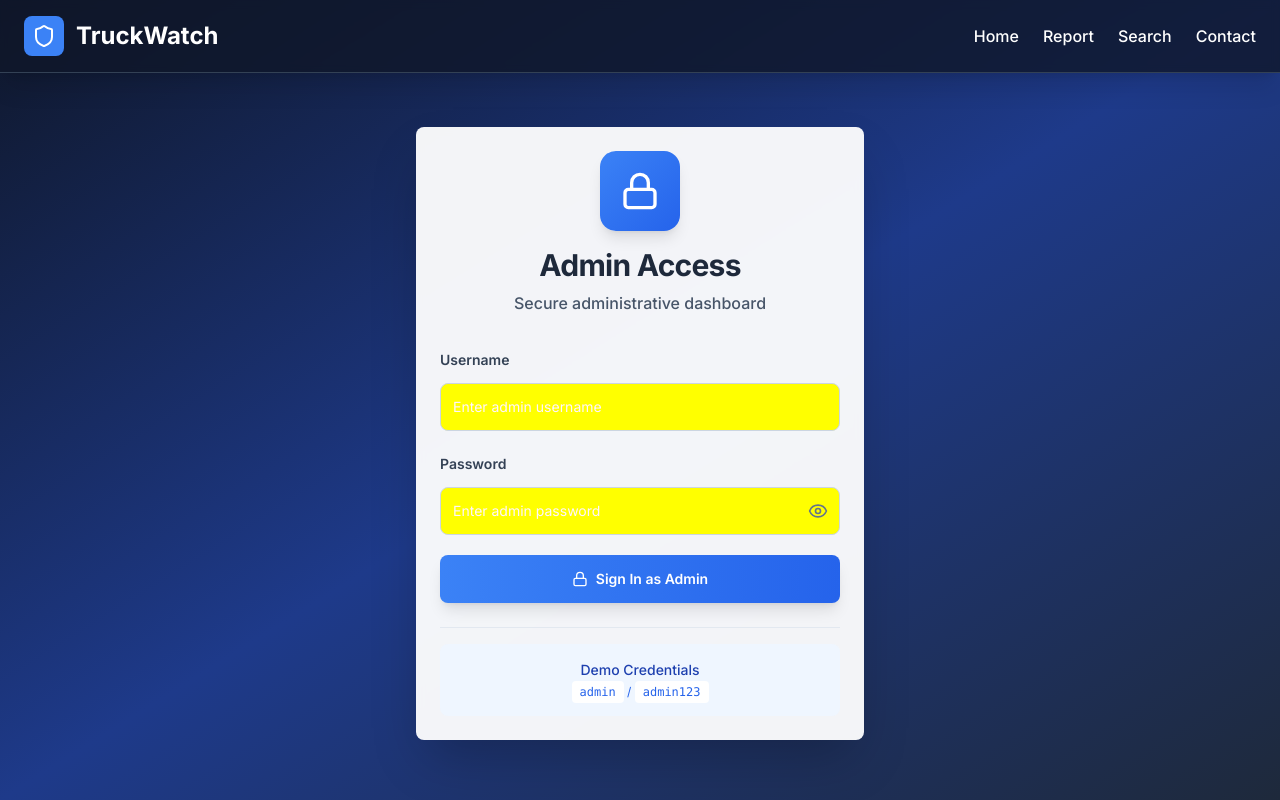
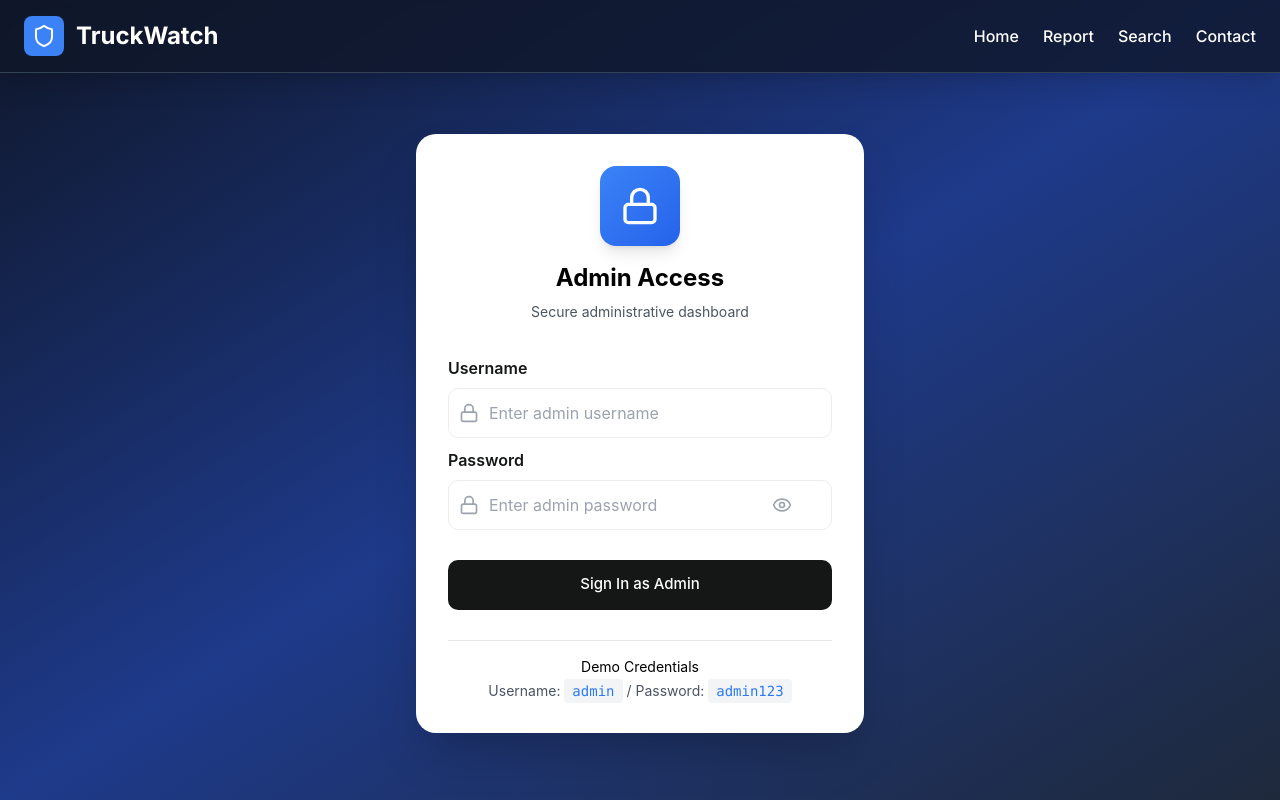
Before and after one commit to cryptolazeez/truck-truth-guardian, a React (Vite) app: page /admin-login in a window 1280 px wide. Built offline with nearby package versions, Linux system fonts and the light colour scheme.

Commit message:
Refactor: Apply new login page styling
Updated the Admin Login page (`src/pages/AdminLogin.tsx`) with new CSS styling.

```diff
--- a/src/pages/AdminLogin.tsx
+++ b/src/pages/AdminLogin.tsx
@@ -57,69 +57,72 @@ const AdminLogin = () => {
       {/* Admin Login Form */}
       <div className="flex items-center justify-center min-h-[calc(100vh-80px)] py-12 px-6">
         <div className="w-full max-w-md">
-          <Card className="shadow-2xl border-0 bg-white/95 backdrop-blur-sm">
-            <CardHeader className="text-center space-y-4 pb-8">
-              <div className="bg-gradient-to-br from-blue-500 to-blue-600 w-20 h-20 rounded-2xl flex items-center justify-center mx-auto shadow-lg">
+          {/* Form container matching the CSS design */}
+          <div className="flex flex-col gap-2.5 bg-white p-8 w-full max-w-[450px] rounded-[20px] shadow-2xl" style={{ fontFamily: '-apple-system, BlinkMacSystemFont, "Segoe UI", Roboto, Oxygen, Ubuntu, Cantarell, "Open Sans", "Helvetica Neue", sans-serif' }}>
+
+            {/* Header */}
+            <div className="text-center mb-6">
+              <div className="bg-gradient-to-br from-blue-500 to-blue-600 w-20 h-20 rounded-2xl flex items-center justify-center mx-auto shadow-lg mb-4">
                 <Lock className="h-10 w-10 text-white" />
               </div>
-              <div className="space-y-2">
-                <CardTitle className="text-3xl font-bold text-slate-800">Admin Access</CardTitle>
-                <p className="text-slate-600 font-medium">Secure administrative dashboard</p>
+              <h2 className="text-2xl font-bold text-black mb-2">Admin Access</h2>
+              <p className="text-gray-600 text-sm">Secure administrative dashboard</p>
             </div>
-            </CardHeader>
 
-            <CardContent className="space-y-6">
-              <form onSubmit={handleSubmit} className="space-y-5">
+            <form onSubmit={handleSubmit} className="flex flex-col gap-2.5">
               {error && (
-                  <div className="bg-red-50 border border-red-200 rounded-xl p-4 flex items-center space-x-3 animate-in slide-in-from-top-2">
+                <div className="bg-red-50 border border-red-200 rounded-xl p-4 flex items-center space-x-3 mb-4">
                   <AlertCircle className="h-5 w-5 text-red-600 flex-shrink-0" />
-                    <span className="text-red-700 font-medium">{error}</span>
+                  <span className="text-red-700 font-medium text-sm">{error}</span>
                 </div>
               )}
 
-                <div className="space-y-3">
-                  <Label htmlFor="username" className="text-sm font-semibold text-slate-700">
-                    Username
-                  </Label>
-                  <Input
-                    id="username"
+              {/* Username Field */}
+              <div className="flex flex-col">
+                <label className="text-[#151717] font-semibold mb-2">Username</label>
+                <div className="border-[1.5px] border-[#ecedec] rounded-[10px] h-[50px] flex items-center pl-2.5 transition-all duration-200 ease-in-out focus-within:border-[#2d79f3]">
+                  <Lock className="h-5 w-5 text-gray-400" />
+                  <input
                     type="text"
                     value={username}
                     onChange={e => setUsername(e.target.value)}
                     placeholder="Enter admin username"
-                    className="h-12 border-slate-300 focus:border-blue-500 focus:ring-blue-500 rounded-lg"
+                    className="ml-2.5 rounded-[10px] border-none w-[85%] h-full outline-none"
+                    style={{ fontFamily: '-apple-system, BlinkMacSystemFont, "Segoe UI", Roboto, Oxygen, Ubuntu, Cantarell, "Open Sans", "Helvetica Neue", sans-serif' }}
                     required
                   />
                 </div>
+              </div>
 
-                <div className="space-y-3">
-                  <Label htmlFor="password" className="text-sm font-semibold text-slate-700">
-                    Password
-                  </Label>
-                  <div className="relative">
-                    <Input
-                      id="password"
+              {/* Password Field */}
+              <div className="flex flex-col">
+                <label className="text-[#151717] font-semibold mb-2">Password</label>
+                <div className="border-[1.5px] border-[#ecedec] rounded-[10px] h-[50px] flex items-center pl-2.5 transition-all duration-200 ease-in-out focus-within:border-[#2d79f3]">
+                  <Lock className="h-5 w-5 text-gray-400" />
+                  <input
                     type={showPassword ? "text" : "password"}
                     value={password}
                     onChange={e => setPassword(e.target.value)}
                     placeholder="Enter admin password"
-                      className="h-12 pr-12 border-slate-300 focus:border-blue-500 focus:ring-blue-500 rounded-lg"
+                    className="ml-2.5 rounded-[10px] border-none w-[75%] h-full outline-none"
+                    style={{ fontFamily: '-apple-system, BlinkMacSystemFont, "Segeo UI", Roboto, Oxygen, Ubuntu, Cantarell, "Open Sans", "Helvetica Neue", sans-serif' }}
                     required
                   />
                   <button
                     type="button"
                     onClick={() => setShowPassword(!showPassword)}
-                      className="absolute right-3 top-1/2 -translate-y-1/2 text-slate-500 hover:text-slate-700 transition-colors"
+                    className="text-gray-400 hover:text-gray-600 transition-colors p-1"
                   >
                     {showPassword ? <EyeOff className="h-5 w-5" /> : <Eye className="h-5 w-5" />}
                   </button>
                 </div>
               </div>
 
-                <Button
+              {/* Submit Button */}
+              <button
                 type="submit"
                 disabled={isLoading}
-                  className="w-full h-12 bg-gradient-to-r from-blue-500 to-blue-600 hover:from-blue-600 hover:to-blue-700 text-white font-semibold rounded-lg shadow-lg transition-all duration-200 transform hover:scale-[1.02] disabled:opacity-50 disabled:cursor-not-allowed"
+                className="mt-5 mb-2.5 bg-[#151717] border-none text-white text-[15px] font-medium rounded-[10px] h-[50px] w-full cursor-pointer transition-colors hover:bg-[#252727] disabled:opacity-50 disabled:cursor-not-allowed flex items-center justify-center"
               >
                 {isLoading ? (
                   <div className="flex items-center space-x-2">
@@ -127,24 +130,20 @@ const AdminLogin = () => {
                     <span>Signing In...</span>
                   </div>
                 ) : (
-                    <div className="flex items-center space-x-2">
-                      <Lock className="h-4 w-4" />
                   <span>Sign In as Admin</span>
-                    </div>
                 )}
-                </Button>
+              </button>
             </form>
 
-              <div className="pt-4 border-t border-slate-200">
-                <div className="bg-blue-50 rounded-lg p-4 text-center">
-                  <p className="text-sm font-medium text-blue-800 mb-1">Demo Credentials</p>
-                  <p className="text-xs text-blue-600">
-                    <span className="font-mono bg-white px-2 py-1 rounded">admin</span> / <span className="font-mono bg-white px-2 py-1 rounded">admin123</span>
+            {/* Demo Credentials */}
+            <div className="mt-2.5 pt-4 border-t border-gray-200">
+              <p className="text-center text-black text-sm mb-1">Demo Credentials</p>
+              <p className="text-center text-sm text-gray-600">
+                Username: <span className="font-mono bg-gray-100 px-2 py-1 rounded text-[#2d79f3] font-medium">admin</span> /
+                Password: <span className="font-mono bg-gray-100 px-2 py-1 rounded text-[#2d79f3] font-medium">admin123</span>
               </p>
             </div>
           </div>
-            </CardContent>
-          </Card>
         </div>
       </div>
     </div>
```
Lines whose indentation alone changed are shown as unchanged.
